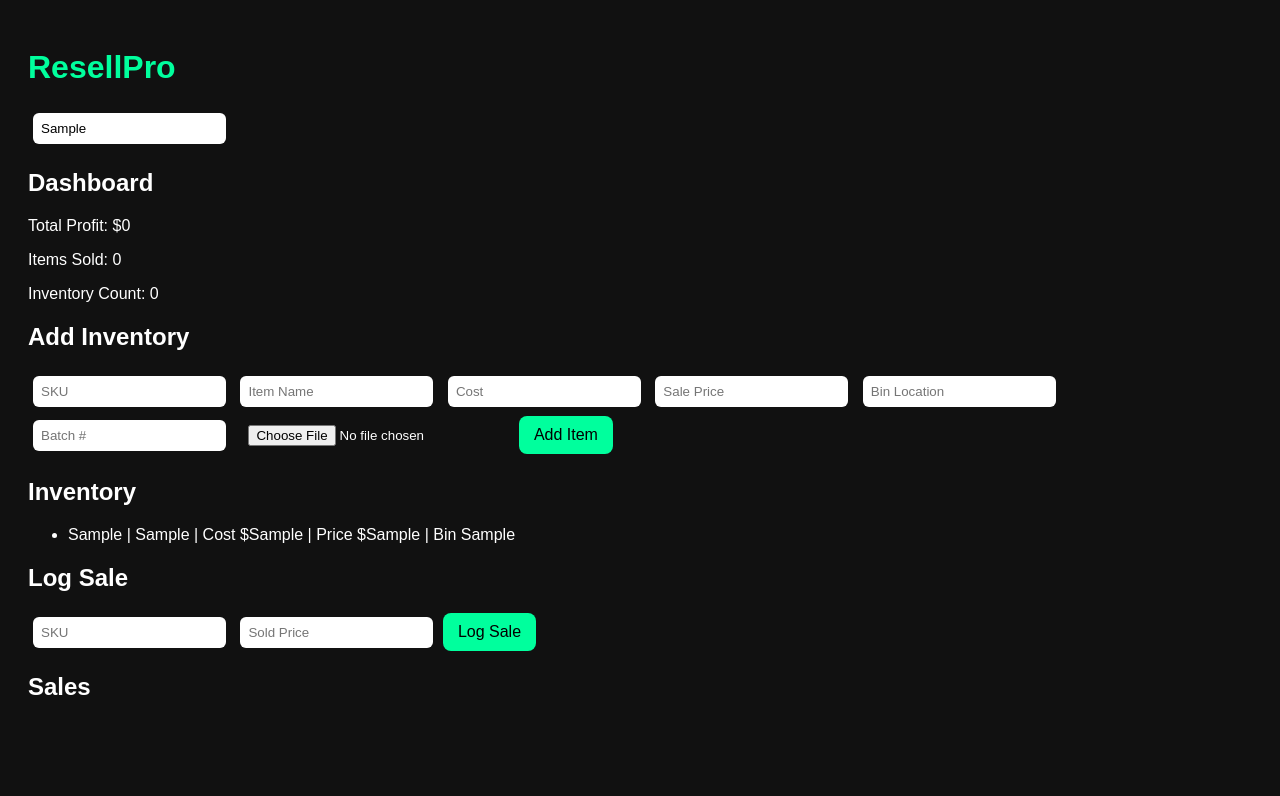
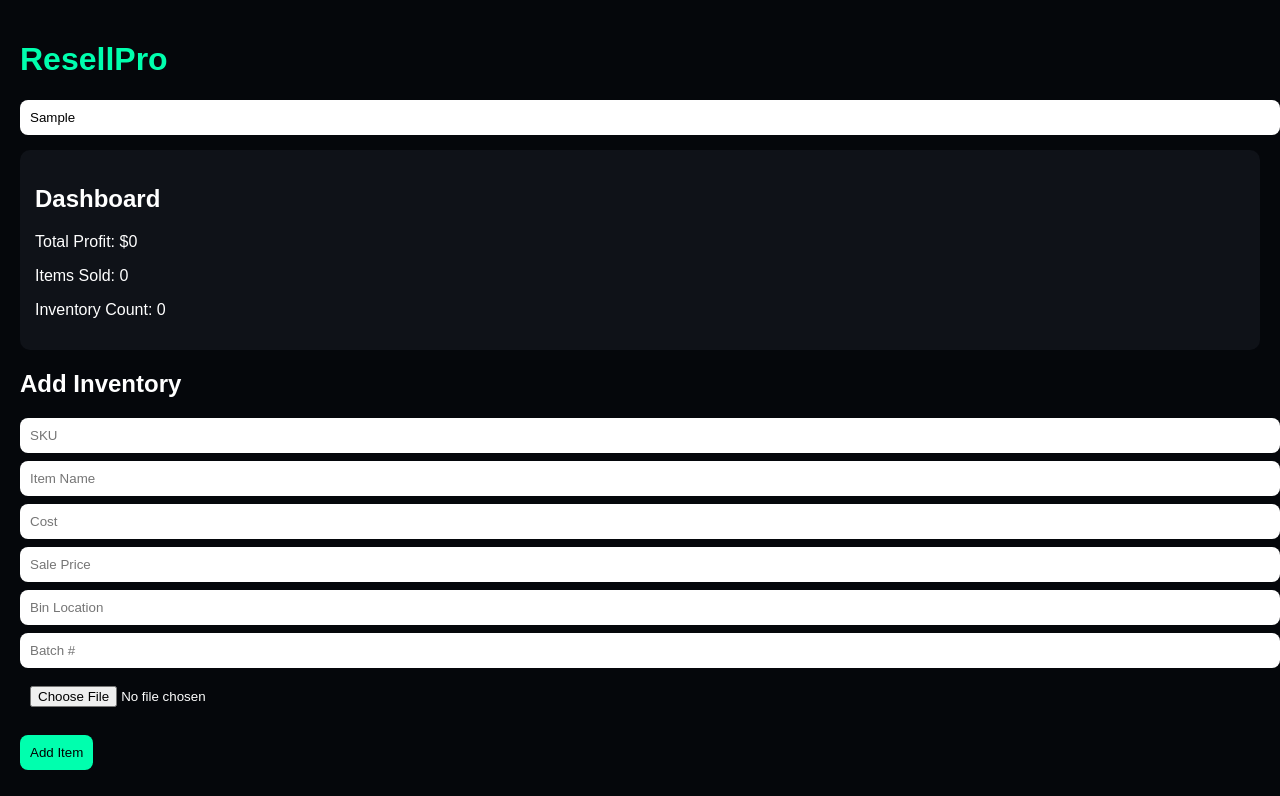
Before and after one commit to luis4ngeldiaz-collab/resellpro, a plain HTML site: page index.html in a window 1280 px wide. Both pictures are taken after typing "Sample", "Sample", "Sample", "Sample", "Sample", "Sample" into the empty fields and a click on the button "Add Item". Shown: the top 796 px of the page. Drawn offline with Linux system fonts and the light colour scheme.

Commit message:
Update style.css

```diff
--- a/style.css
+++ b/style.css
@@ -1,25 +1,74 @@
-body {
-  font-family: Arial, sans-serif;
-  background: #111;
-  color: white;
-  padding: 20px;
+body{
+
+background:#05070b;
+color:white;
+font-family:Arial;
+margin:0;
+
 }
 
-h1 {
-  color: #00ff9d;
+.container{
+
+padding:20px;
+
 }
 
-button {
-  background: #00ff9d;
-  border: none;
-  padding: 10px 15px;
-  font-size: 16px;
-  border-radius: 8px;
+h1{
+
+color:#00ffae;
+
 }
 
-input {
-  padding: 8px;
-  margin: 5px;
-  border-radius: 6px;
-  border: none;
+input{
+
+display:block;
+width:100%;
+padding:10px;
+margin:8px 0;
+border-radius:8px;
+border:none;
+
 }
+
+button{
+
+background:#00ffae;
+border:none;
+padding:10px;
+border-radius:8px;
+margin:10px 0;
+
+}
+
+.card{
+
+background:#0f1218;
+padding:15px;
+border-radius:10px;
+margin:15px 0;
+
+}
+
+ul{
+
+list-style:none;
+padding:0;
+
+}
+
+li{
+
+background:#0f1218;
+padding:12px;
+margin:6px 0;
+border-radius:8px;
+
+}
+
+img{
+
+width:60px;
+border-radius:6px;
+margin-top:5px;
+
+}
```
